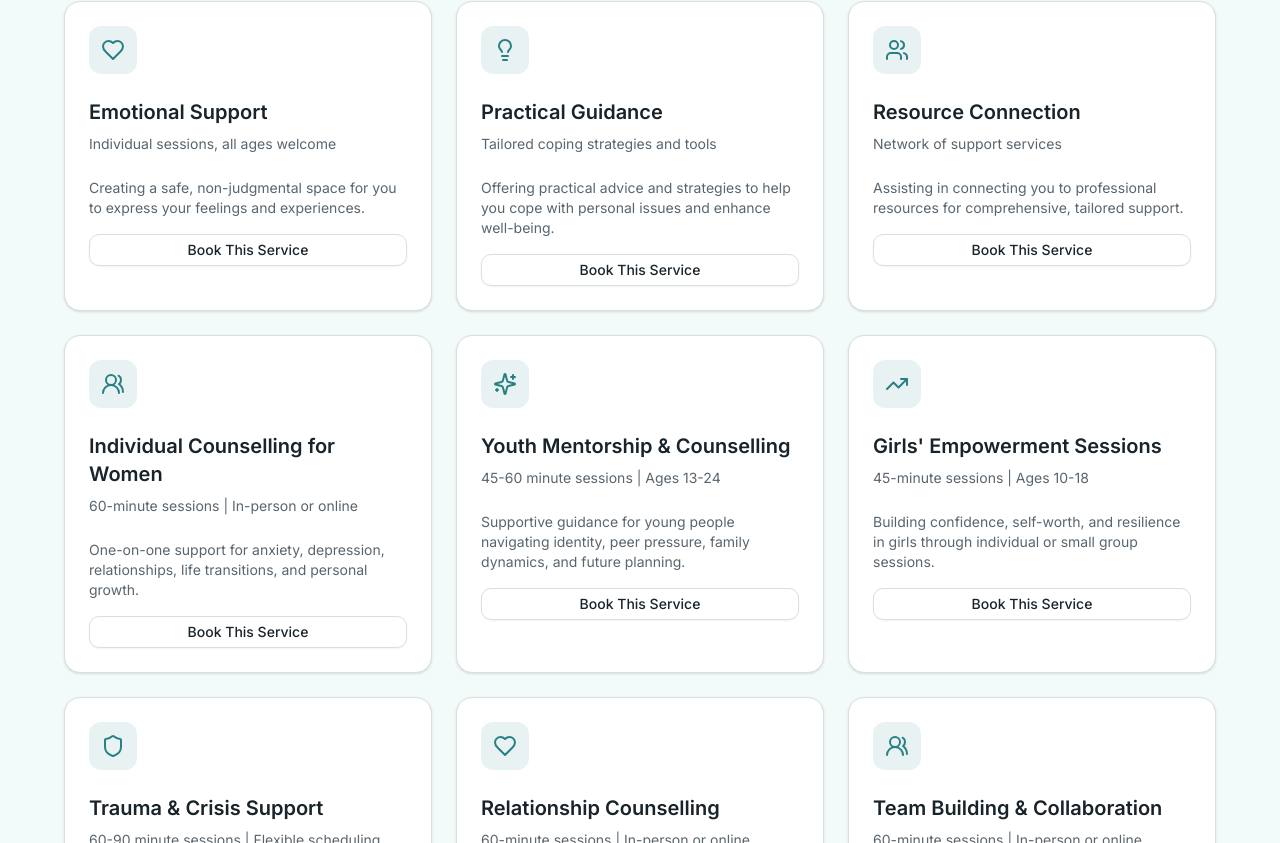
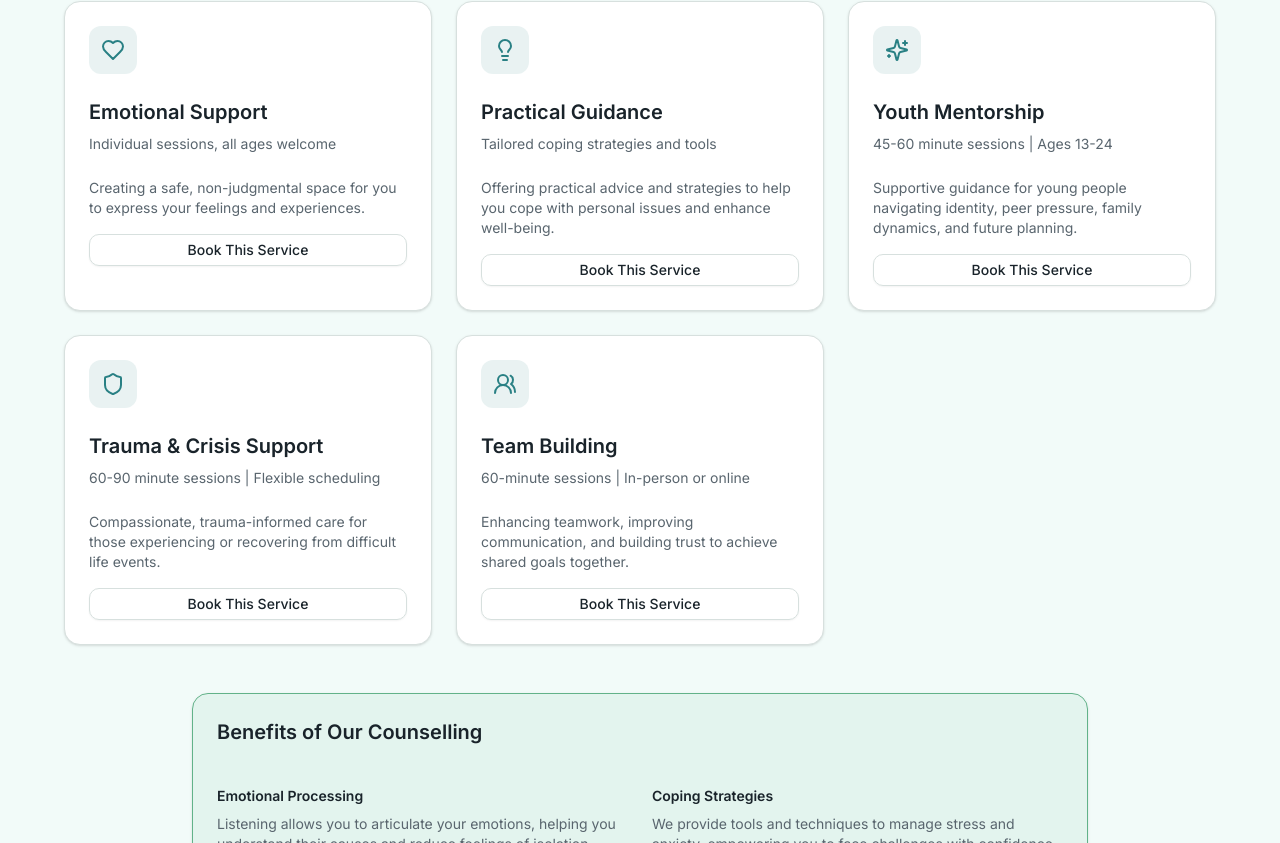
Before and after one commit to itmuvunyi/Deborah-Listens, a Next.js app: page / in a window 1280 px wide. Shown: the part 2537-3380 px from the top of the page. Built offline with nearby package versions, Linux system fonts and the light colour scheme.

Commit message:
Update services.tsx

```diff
--- a/components/services.tsx
+++ b/components/services.tsx
@@ -1,6 +1,6 @@
 import { Card, CardContent, CardDescription, CardHeader, CardTitle } from "@/components/ui/card"
 import { Button } from "@/components/ui/button"
-import { Heart, Lightbulb, Users, Users2, Sparkles, Shield, TrendingUp } from "lucide-react"
+import { Heart, Lightbulb, Users2, Sparkles, Shield } from "lucide-react"
 
 const services = [
   {
@@ -17,30 +17,13 @@ const services = [
       "Offering practical advice and strategies to help you cope with personal issues and enhance well-being.",
     details: "Tailored coping strategies and tools",
   },
-  {
-    icon: Users,
-    title: "Resource Connection",
-    description: "Assisting in connecting you to professional resources for comprehensive, tailored support.",
-    details: "Network of support services",
-  },
-  {
-    icon: Users2,
-    title: "Individual Counselling for Women",
-    description: "One-on-one support for anxiety, depression, relationships, life transitions, and personal growth.",
-    details: "60-minute sessions | In-person or online",
-  },
+
   {
     icon: Sparkles,
-    title: "Youth Mentorship & Counselling",
+    title: "Youth Mentorship",
     description:
       "Supportive guidance for young people navigating identity, peer pressure, family dynamics, and future planning.",
     details: "45-60 minute sessions | Ages 13-24",
-  },
-  {
-    icon: TrendingUp,
-    title: "Girls' Empowerment Sessions",
-    description: "Building confidence, self-worth, and resilience in girls through individual or small group sessions.",
-    details: "45-minute sessions | Ages 10-18",
   },
   {
     icon: Shield,
@@ -48,16 +31,10 @@ const services = [
     description: "Compassionate, trauma-informed care for those experiencing or recovering from difficult life events.",
     details: "60-90 minute sessions | Flexible scheduling",
   },
-  {
-    icon: Heart,
-    title: "Relationship Counselling",
-    description:
-      "Support for navigating family relationships, friendships, romantic relationships, and interpersonal conflicts.",
-    details: "60-minute sessions | In-person or online",
-  },
+
   {
     icon: Users2,
-    title: "Team Building & Collaboration",
+    title: "Team Building",
     description: "Enhancing teamwork, improving communication, and building trust to achieve shared goals together.",
     details: "60-minute sessions | In-person or online",
   },
```
